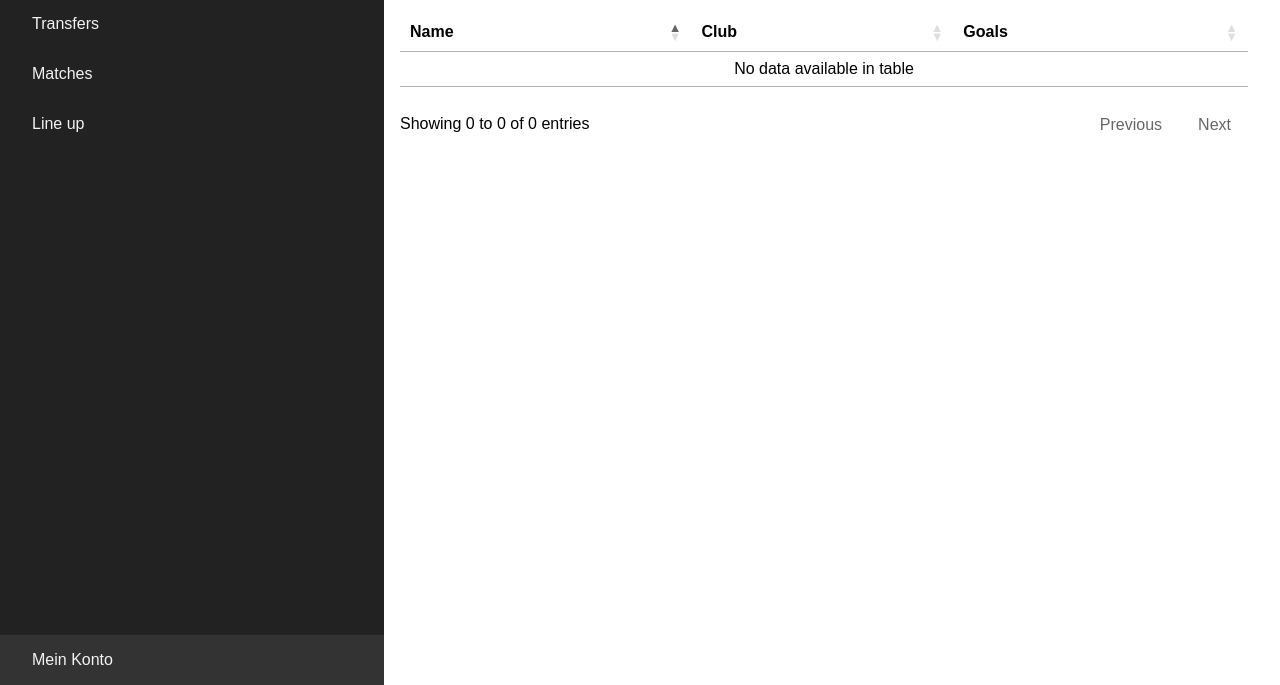
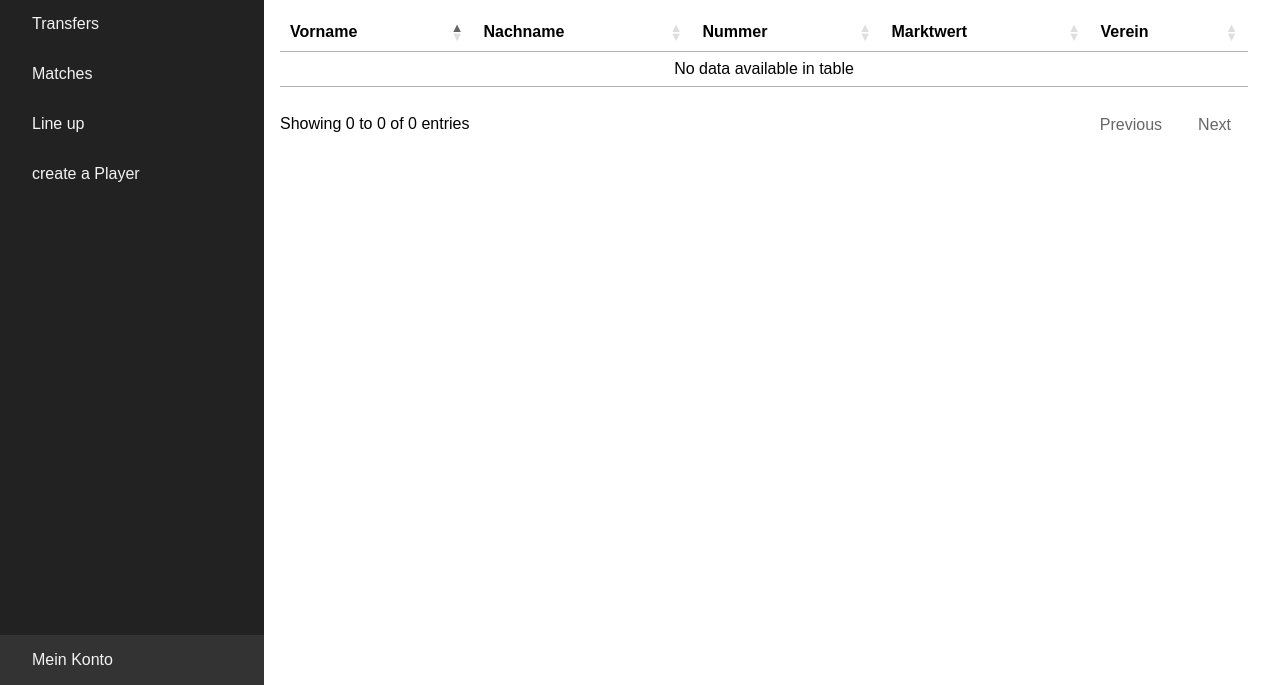
Before and after one commit to momei04/shop, a PHP site: page /html_data/tabs/transfermarket.php in a window 1280 px wide. Shown: the part 115-800 px from the top of the page. Run offline with PHP 8.4, Linux system fonts and the light colour scheme; data that the repository does not hold is empty; some libraries are stand-ins or nearby versions.

Commit message:
insert player functionality added

```diff
--- a/public/html_data/css/style.css
+++ b/public/html_data/css/style.css
@@ -20,6 +20,7 @@ body {
 
 nav {
   display: flex;
+  position: sticky;
   flex-direction: column;
   justify-content: space-between;
   align-items: flex-start;
@@ -72,7 +73,7 @@ nav ul {
 }
 nav ul li {
   list-style: none;
-  width: 25vw;
+  width: 200px;
   padding: 1rem 2rem;
   transition: 0.4s;
 }
@@ -85,7 +86,9 @@ nav ul li a {
 }
 
 .main-content {
-  width: calc(75% - 3rem);
+  display: flex;
+  flex-direction: column;
+  width: calc(100% - 200px);
   max-width: 100%;
   box-sizing: border-box;
   position: relative;
--- a/public/html_data/css/style.scss
+++ b/public/html_data/css/style.scss
@@ -23,6 +24,7 @@ body{
 
 nav{
   display: flex;
+  position: sticky;
   flex-direction: column;
   justify-content: space-between;
   align-items: flex-start;
@@ -75,7 +77,7 @@ nav{
     flex-direction: column;
     & li{
       list-style: none;
-      width: 25vw;
+      width: 200px;
       padding: 1rem 2rem;
       transition: .4s;
       &:hover{
@@ -92,8 +94,9 @@ nav{
 }
 
 .main-content{
-
-  width: calc(100% - 25% - 3rem);
+  display: flex;
+  flex-direction: column;
+  width: calc(100% - 200px);
   max-width: 100%;
   box-sizing: border-box;
   position: relative;
--- a/public/html_data/includes/nav/navigation.php
+++ b/public/html_data/includes/nav/navigation.php
@@ -20,6 +20,7 @@
           <li><a href="/html_data/tabs/transfermarket.php">Transfers</a></li>
           <li><a href="/html_data/tabs/matches.php">Matches</a></li>
           <li><a href="/html_data/tabs/line_up.php">Line up</a></li>
+          <li><a href="/html_data/tabs/insert-player.php">create a Player</a></li>
         </ul>
       </div>
       <div class="container">
--- a/public/html_data/tabs/transfermarket.php
+++ b/public/html_data/tabs/transfermarket.php
@@ -22,13 +22,18 @@
 ?>
 
 
+
 <div class="main-content">
     <h1>Transfermarkt</h1>
+
+
     <table id="transfers" >
         <thead>
-            <th>Name</th>
-            <th>Club</th>
-            <th>Goals</th>
+            <th>Vorname</th>
+            <th>Nachname</th>
+            <th>Nummer</th>
+            <th>Marktwert</th>
+            <th>Verein</th>
         </thead>
         <tbody id="transfer-container">
         <?php
@@ -50,19 +55,43 @@
             $players = $querry->fetchAll(PDO::FETCH_ASSOC);
             foreach ($players as $player) {
                 echo("<tr>
-                        <td>".$player['Player'] . "</td>
-                        <td>".$player['Team'] . "</td>
-                        <td>".$player['Gls'] . "</td>
+                        <td>".$player['vorname'] . "</td>
+                        <td>".$player['nachname'] . "</td>
+                        <td>".$player['nummer'] . "</td>
+                        <td>".$player['marktwert'] . "</td>
+                        <td>".$player['club'] . "</td>
                     </tr>");
             }
 
+            //Inserting stuff into the database
+        if ($_SERVER["REQUEST_METHOD"] == "POST") {
+            $insert_player_vorname = $_POST['vorname'];
+            $insert_player_nachname = $_POST['nachname'];
+            $insert_player_number = $_POST['number'];
+            $insert_player_club = $_POST['club'];
+            $insert_player_marktwert = $_POST['marktwert'];
+
+            $insert_querry =$db->prepare("INSERT INTO player (id, vorname, nachname, nummer, club, marktwert)
+VALUES (null, :vorname_insert, :nachname_insert, :nummer_insert, :club_insert, :marktwert_insert)");
+            $insert_querry->execute(
+                    ['vorname_insert'=> $insert_player_vorname,
+                    'nachname_insert'=> $insert_player_nachname,
+                    'nummer_insert'=> $insert_player_number,
+                    'club_insert'=> $insert_player_club,
+                    'marktwert_insert'=> $insert_player_marktwert]
+            );
+        }
+
+        $db = null;
         ?>
 
         </tbody>
     </table>
+
+
 </div>
 
-<script src="database/transfermarketTTTTTTTTTTT.js"></script>
+
 <script>
     let table = new DataTable('#transfers', {
         "lengthChange": false,
```
Also changed, not shown: other parts of public/html_data/css/style.css (+77 -0 lines), other parts of public/html_data/css/style.scss (+89 -0 lines), public/html_data/tabs/insert-player.php (added, +26 -0 lines), 1 other file.
